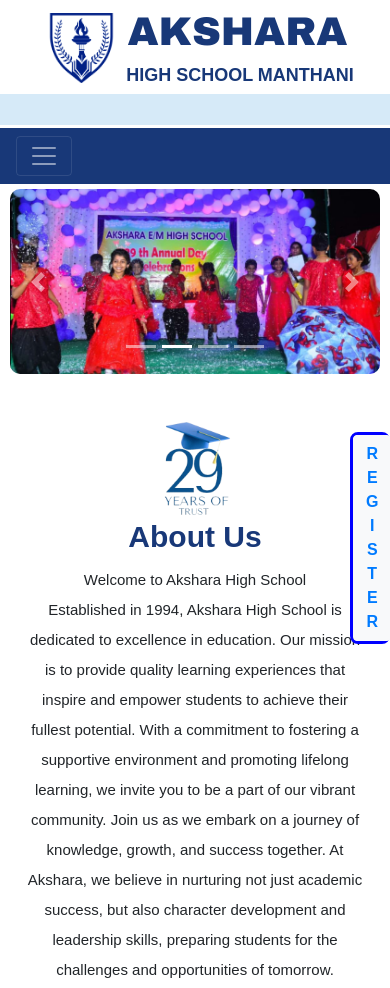
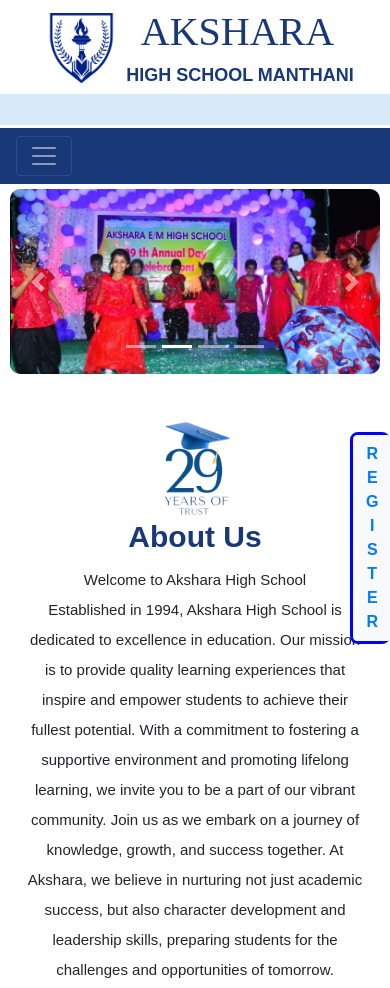
Before and after one commit to Saikiran-chelloju/akshara-school, a plain HTML site: page index.html in a window 390 px wide. Shown: the top 988 px of the page. Drawn offline with nearby package versions, Linux system fonts and the light colour scheme.

Commit message:
Update styles.css

```diff
--- a/styles.css
+++ b/styles.css
@@ -35,7 +35,7 @@
 	.school-name1 {
     font-size: 40px;
     margin-right: 5px;
-font-family: 'Arial black';
+font-family: 'franklin gothic heavy';
   }
 
   .sub-caption1 {
```
